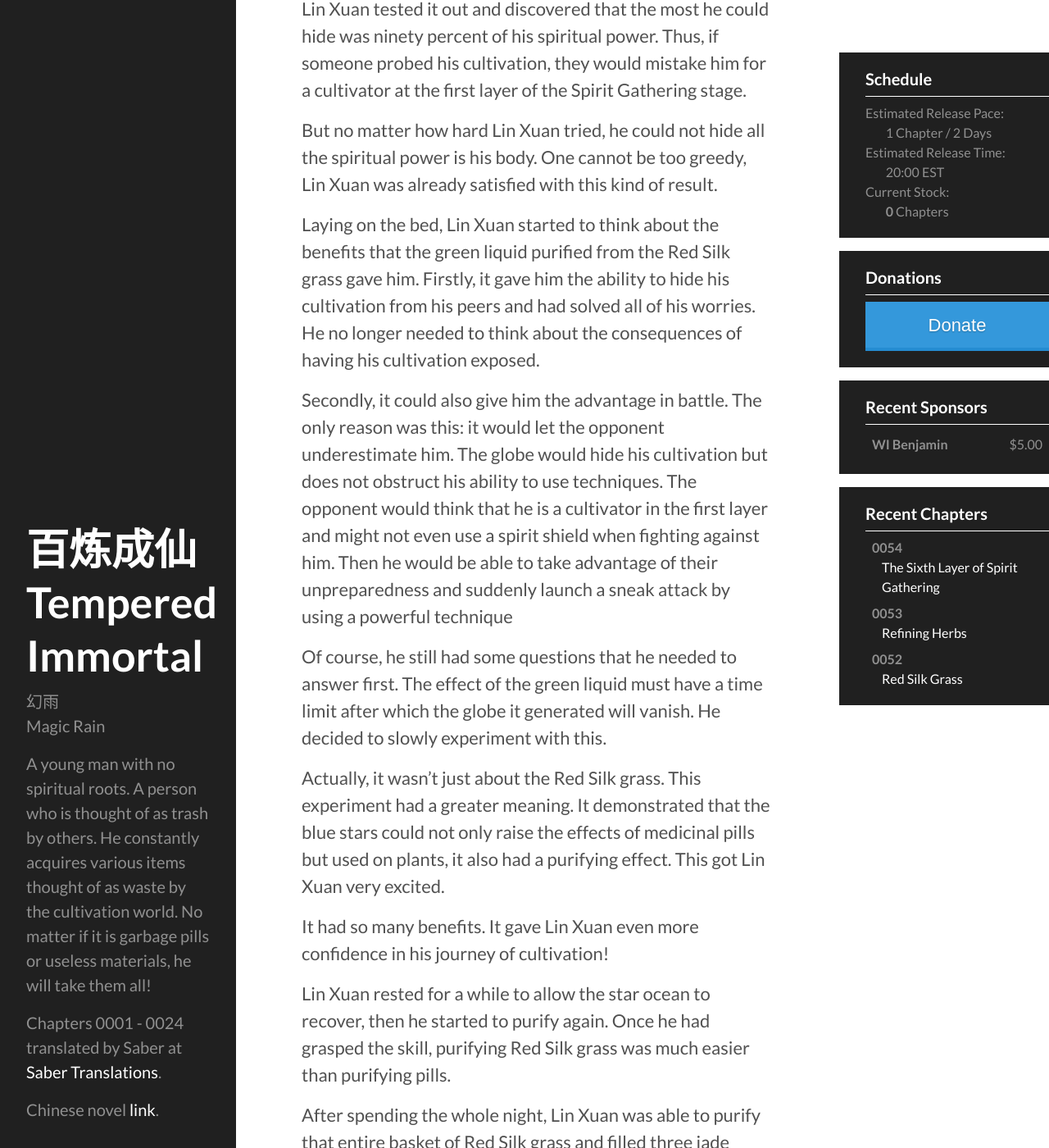
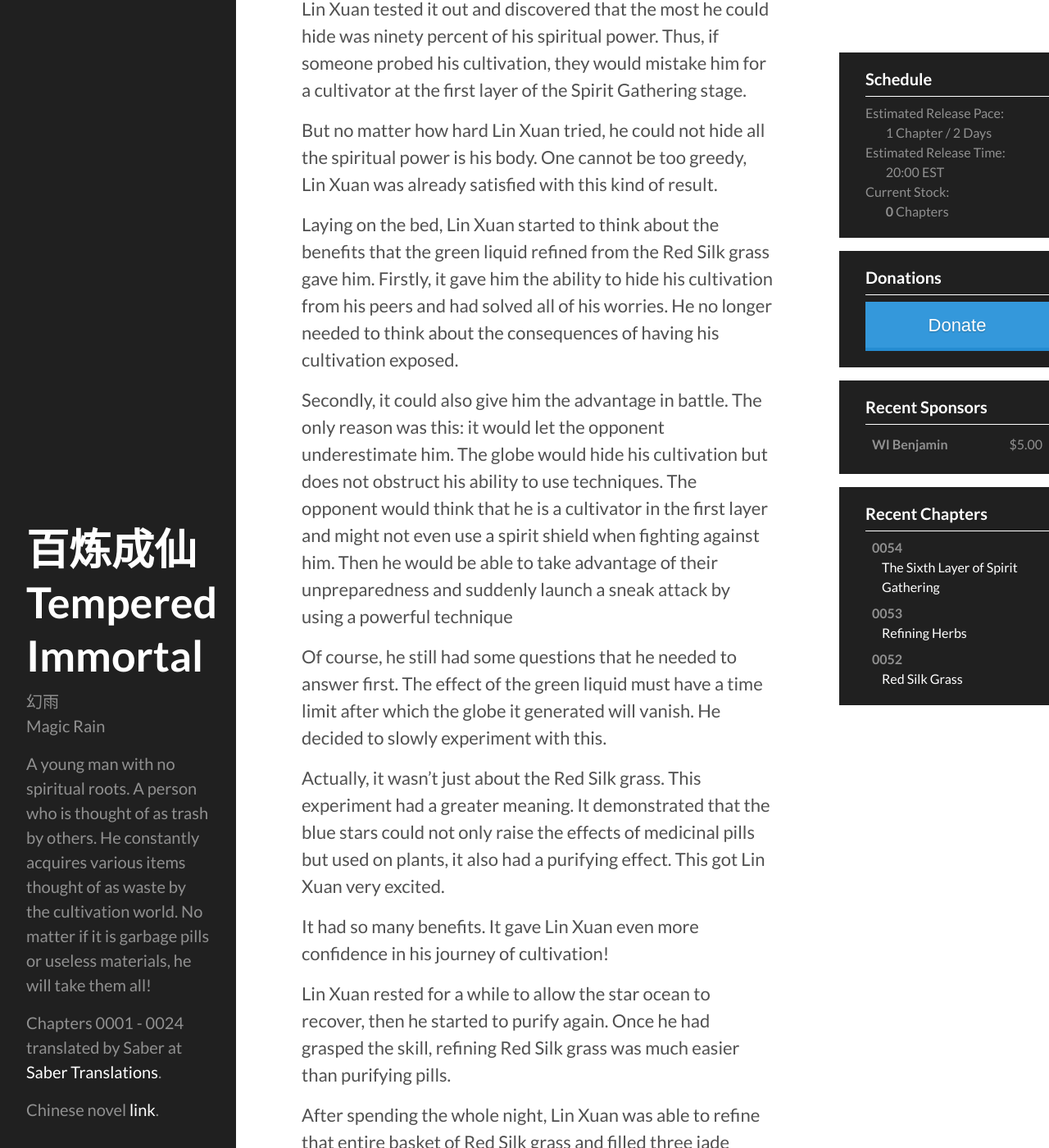
Before and after one commit to blcxtranslations/blcx, a Jekyll site: the page built from _translated/chapter-0054.md, in a window 1280 px wide and 1400 px high, scrolled down 693 px. Shown: the whole window at 82% size. Built offline with Jekyll 4.4.1, drawn with Linux system fonts in a browser that asks for light colours; comment, search, counter and statistics services are not loaded; some of the changed text lies outside the part shown.

Commit message:
chapter-0054.md

```diff
--- a/_translated/chapter-0054.md
+++ b/_translated/chapter-0054.md
@@ -17,7 +17,7 @@ Lin Xuan tested it out and discovered that the most he could hide was ninety per
 
 But no matter how hard Lin Xuan tried, he could not hide all the spiritual power is his body. One cannot be too greedy, Lin Xuan was already satisfied with this kind of result.
 
-Laying on the bed, Lin Xuan started to think about the benefits that the green liquid purified from the Red Silk grass gave him. Firstly, it gave him the ability to hide his cultivation from his peers and had solved all of his worries. He no longer needed to think about the consequences of having his cultivation exposed.
+Laying on the bed, Lin Xuan started to think about the benefits that the green liquid refined from the Red Silk grass gave him. Firstly, it gave him the ability to hide his cultivation from his peers and had solved all of his worries. He no longer needed to think about the consequences of having his cultivation exposed.
 
 Secondly, it could also give him the advantage in battle. The only reason was this: it would let the opponent underestimate him. The globe would hide his cultivation but does not obstruct his ability to use techniques. The opponent would think that he is a cultivator in the first layer and might not even use a spirit shield when fighting against him. Then he would be able to take advantage of their unpreparedness and suddenly launch a sneak attack by using a powerful technique
 
@@ -27,9 +27,9 @@ Actually, it wasn't just about the Red Silk grass. This experiment had a greater
 
 It had so many benefits. It gave Lin Xuan even more confidence in his journey of cultivation!
 
-Lin Xuan rested for a while to allow the star ocean to recover, then he started to purify again. Once he had grasped the skill, purifying Red Silk grass was much easier than purifying pills.
+Lin Xuan rested for a while to allow the star ocean to recover, then he started to purify again. Once he had grasped the skill, refining Red Silk grass was much easier than purifying pills.
 
-After spending the whole night, Lin Xuan was able to purify that entire basket of Red Silk grass and filled three jade bottles with essences. Because he only needed a sip of it to form the cultivation hiding globe, these three bottles would therefore last for a long time.
+After spending the whole night, Lin Xuan was able to refine that entire basket of Red Silk grass and filled three jade bottles with essences. Because he only needed a sip of it to form the cultivation hiding globe, these three bottles would therefore last for a long time.
 
 With nothing else to worry about, Lin Xuan focused on his cultivation. He was not at all satisfied with reaching the latter layers of the Spirit Gathering stage. He was only entered into the fifth layer, now it was time to head for an even higher layer.
 
@@ -69,7 +69,7 @@ However, this breakthrough was not like last time. Last time when he had just br
 
 Of course, this was not because Lin Xuan was too tired from cultivating. Although these few months have been very trying, but he had already had a good night's sleep before coming out and his body and spiritual power had already recovered to their optimal conditions.
 
-He purposely acted listless and had also consumed some of the green liquid that was purified from the Red Silk grass. Not to mention some ordinary elders, even if he was standing in front of the patriarch, immortal Yun He, a Core Formation expert, Lin Xuan believed that he would also not be able to see through his fake cultivation of the first layer.
+He purposely acted listless and had also consumed some of the green liquid that was refined from the Red Silk grass. Not to mention some ordinary elders, even if he was standing in front of the patriarch, immortal Yun He, a Core Formation expert, Lin Xuan believed that he would also not be able to see through his fake cultivation of the first layer.
 
 "Immortal!" See Lin Xuan finally coming out of the house, Zhao Ming and the children hurriedly saluted him.
 
```
Also changed, not shown: other parts of _translated/chapter-0054.md (+4 -4 lines).
